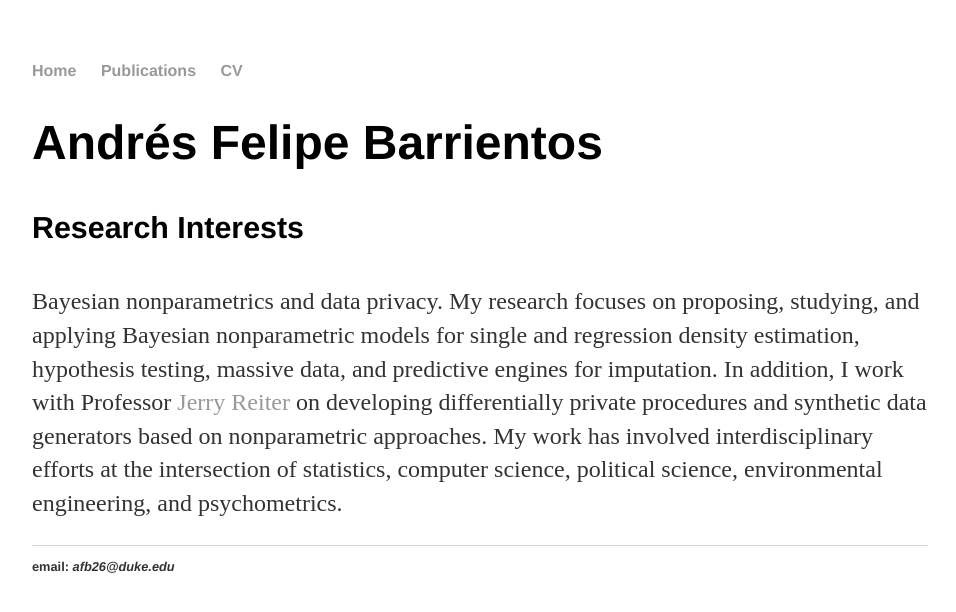
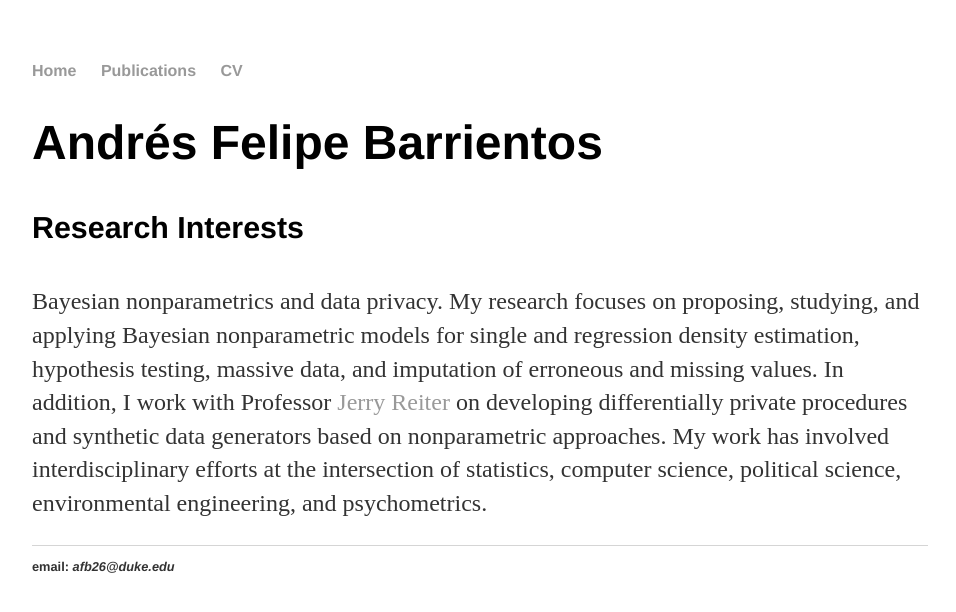
Before and after one commit to anfebar/anfebar.github.io, a Jekyll site: the page built from index.html, in a window 1280 px wide. Shown: the top 612 px of the page, without its empty margins (160-1116 px from the left). Built offline with Jekyll 4.4.1, drawn with Linux system fonts in a browser that asks for light colours.

Commit message:
Update index.html

```diff
--- a/index.html
+++ b/index.html
@@ -8,7 +8,7 @@ title: Andres F. Barrientos
 			<h4>Research Interests</h4>
 			<p>Bayesian nonparametrics and data privacy. My research focuses on proposing,
 				studying, and applying Bayesian nonparametric models for single and regression
-				density estimation, hypothesis testing, massive data, and predictive engines for imputation.
+				density estimation, hypothesis testing, massive data, and imputation of erroneous and missing values.
 				In addition, I work with Professor <a href="http://www2.stat.duke.edu/~jerry/">Jerry Reiter</a>
 				on developing differentially private procedures and synthetic data generators based on
 				nonparametric approaches. My work has involved interdisciplinary efforts at the intersection
```
